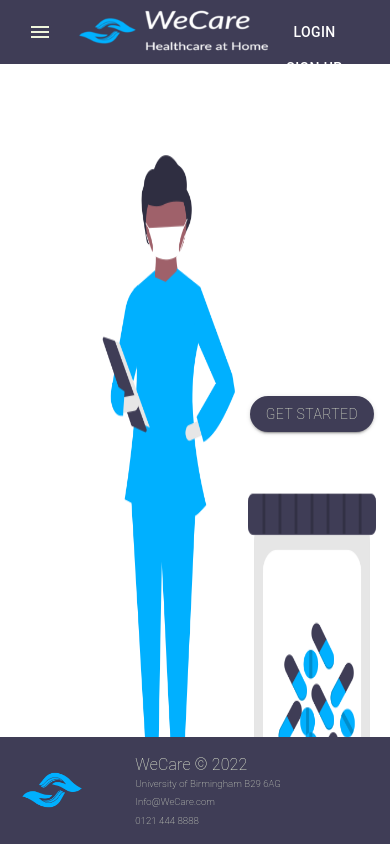
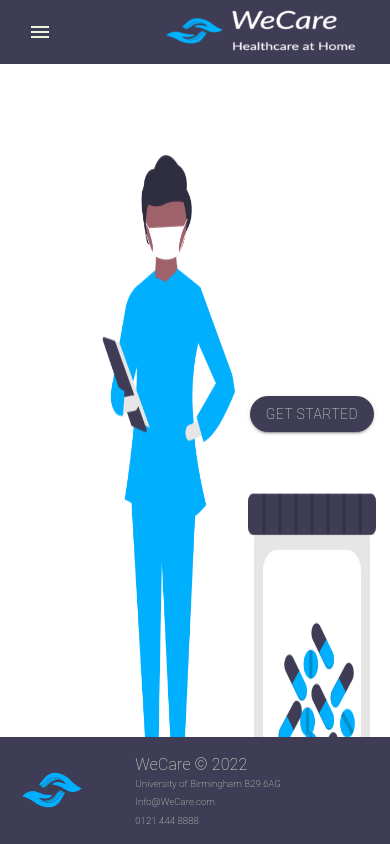
Before and after one commit to C-Sim/we-care-react, a React (Create React App) app: page / in a window 390 px wide. Shown: the top 844 px of the page. Built offline with nearby package versions, Linux system fonts and the light colour scheme.

Commit message:
fixed routes on nav fixed nav links

```diff
--- a/src/App.js
+++ b/src/App.js
@@ -16,7 +16,6 @@ import Stack from "@mui/material/Stack";
 import { AppProvider } from "./context/AppProvider";
 import { AppRoutes } from "./AppRoutes";
 import { NavBar } from "./components/organisms/NavBar";
-import { navItems } from "./utils/getNavItems";
 
 const link = createHttpLink({
   uri: process.env.REACT_APP_GRAPHQL || "http://localhost:4000",
@@ -47,7 +46,7 @@ export const App = () => {
       <BrowserRouter>
         <AppProvider>
           <Stack sx={{ height: "100vh" }} spacing={0}>
-            <NavBar navItems={navItems} />
+            <NavBar />
             <AppRoutes />
             <Footer />
           </Stack>
--- a/src/AppRoutes.js
+++ b/src/AppRoutes.js
@@ -20,7 +20,7 @@ import { useAuth } from "./context/AppProvider";
 
 export const AppRoutes = () => {
   const { isLoggedIn } = useAuth();
-
+  console.log(isLoggedIn);
   return (
     <Routes>
       {!isLoggedIn && (
@@ -32,7 +32,7 @@ export const AppRoutes = () => {
         </>
       )}
 
-      {/* {isLoggedIn && ( */}
+      {isLoggedIn && (
         <>
           <Route path="/carer-dashboard" element={<CarerDashboardPage />} />
           <Route path="/patient-dashboard" element={<PatientDashboardPage />} />
@@ -58,8 +58,7 @@ export const AppRoutes = () => {
           <Route path="/assignments" element={<AssignmentsPage />} />
           <Route path="/patients" element={<PatientsPage />} />
         </>
-      <Route path="/logout" element={<LoginPage />} />
-      {/* )} */}
+      )}
     </Routes>
   );
 };
--- a/src/components/organisms/NavBar.js
+++ b/src/components/organisms/NavBar.js
@@ -13,23 +13,26 @@ import ListItemText from "@mui/material/ListItemText";
 import MenuIcon from "@mui/icons-material/Menu";
 import Toolbar from "@mui/material/Toolbar";
 import Button from "@mui/material/Button";
-import Grid from "@mui/material/Grid";
 import logo from "../atoms/images/WeCare-1_260x60.png";
-import useMediaQuery from "@mui/material/useMediaQuery";
+import { useAuth } from "../../context/AppProvider";
+import { getNavItems } from "../../utils/getNavItems";
 
-export const NavBar = ({ navItems }) => {
-  const isMobile = useMediaQuery("(max-width:600px)");
+export const NavBar = () => {
   const [mobileOpen, setMobileOpen] = useState(false);
   const navigate = useNavigate();
+
+  const { isLoggedIn, user } = useAuth();
 
   const handleDrawerToggle = () => {
     setMobileOpen(!mobileOpen);
   };
 
+  const navItems = getNavItems(isLoggedIn, user?.accountType);
+
   const drawer = (
-    <Box>
+    <Box onClick={handleDrawerToggle} sx={{ textAlign: "center" }}>
       <List>
-        {navItems.public.map((item) => (
+        {navItems.map((item) => (
           <ListItem key={item.label} disablePadding>
             <ListItemButton
               sx={{
@@ -81,12 +84,6 @@ export const NavBar = ({ navItems }) => {
           </IconButton>
           <Box className="LogoNav">
             <img src={logo} height="45"></img>
-            {/* <img
-              image={logo}
-              imageAlt="We Care logo"
-              alignItems="center"
-              boxSizing="border-box"
-            /> */}
           </Box>
           <Box
             variant="h6"
@@ -94,10 +91,10 @@ export const NavBar = ({ navItems }) => {
             sx={{
               textAlign: "center",
               fontWeight: 100,
+              display: { xs: "none", sm: "block" },
             }}
           >
-            <Grid item xs={4}>
-              {navItems.public.map((item) => (
+            {navItems.map((item) => (
               <Button
                 key={item.label}
                 sx={{ color: "#fff" }}
@@ -108,7 +105,6 @@ export const NavBar = ({ navItems }) => {
                 {item.label}
               </Button>
             ))}
-            </Grid>
           </Box>
         </Toolbar>
       </AppBar>
--- a/src/utils/getNavItems.js
+++ b/src/utils/getNavItems.js
@@ -1,4 +1,4 @@
-export const navItems = {
+const navItems = {
   public: [
     { label: "About", path: "/about" },
 
@@ -17,8 +17,6 @@ export const navItems = {
     { label: "Assignments", path: "/assignments" },
 
     { label: "Dashboard", path: "/carer-dashboard" },
-
-    { label: "Logout", path: "/logout" },
   ],
   patient: [
     {
@@ -33,8 +31,6 @@ export const navItems = {
     { label: "Care Plan", path: "/care-plan" },
 
     { label: "Dashboard", path: "/patient-dashboard" },
-
-    { label: "Logout", path: "/logout" },
   ],
   supervisor: [
     {
@@ -45,7 +41,13 @@ export const navItems = {
     { label: "Assignments", path: "/assignments" },
 
     { label: "Dashboard", path: "/supervisor-dashboard" },
-
-    { label: "Logout", path: "/logout" },
   ],
 };
+
+export const getNavItems = (isLoggedIn, userType) => {
+  if (!isLoggedIn) {
+    return navItems.public;
+  }
+
+  return navItems[userType];
+};
```
Lines whose indentation alone changed are shown as unchanged.
